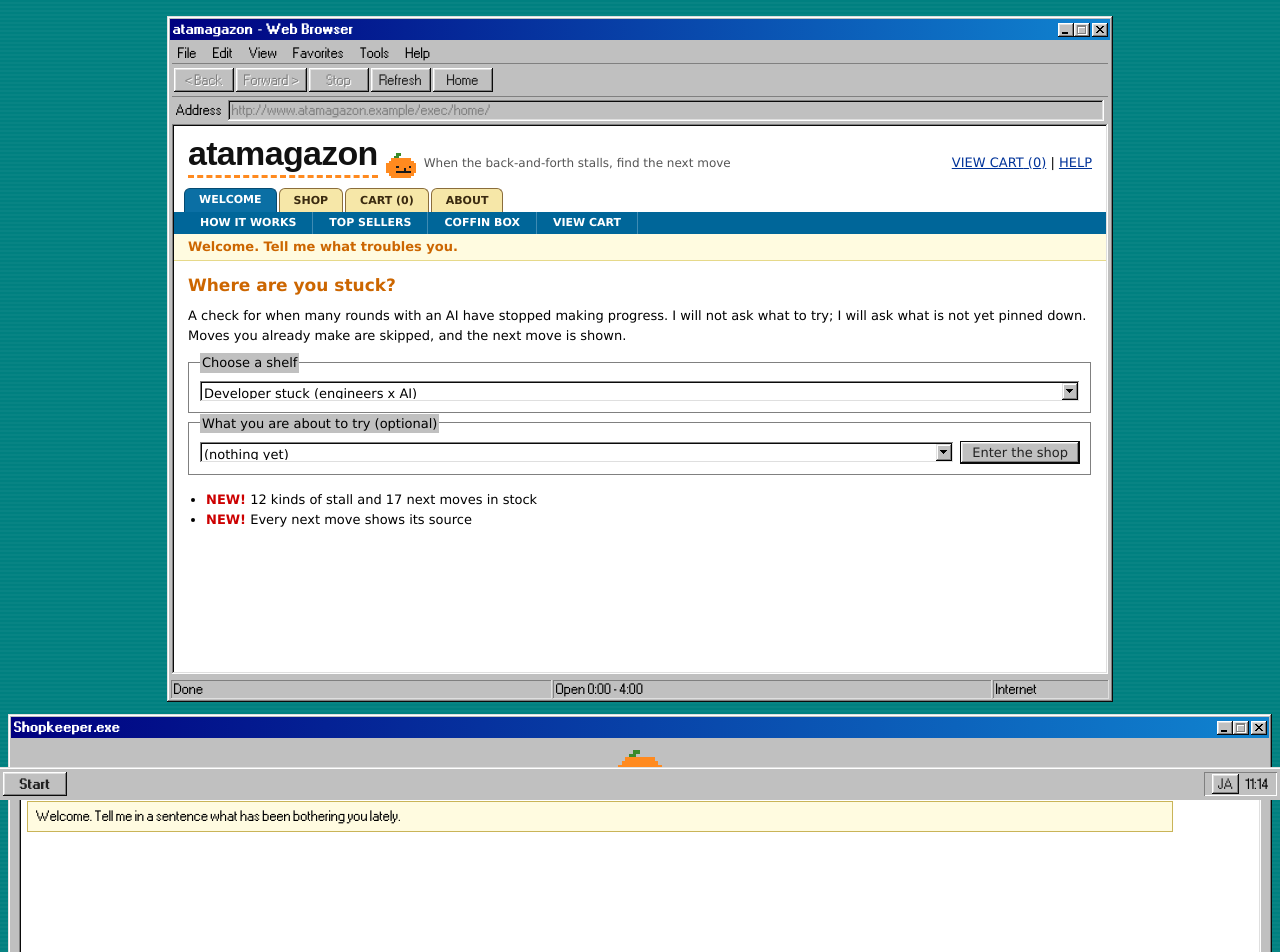
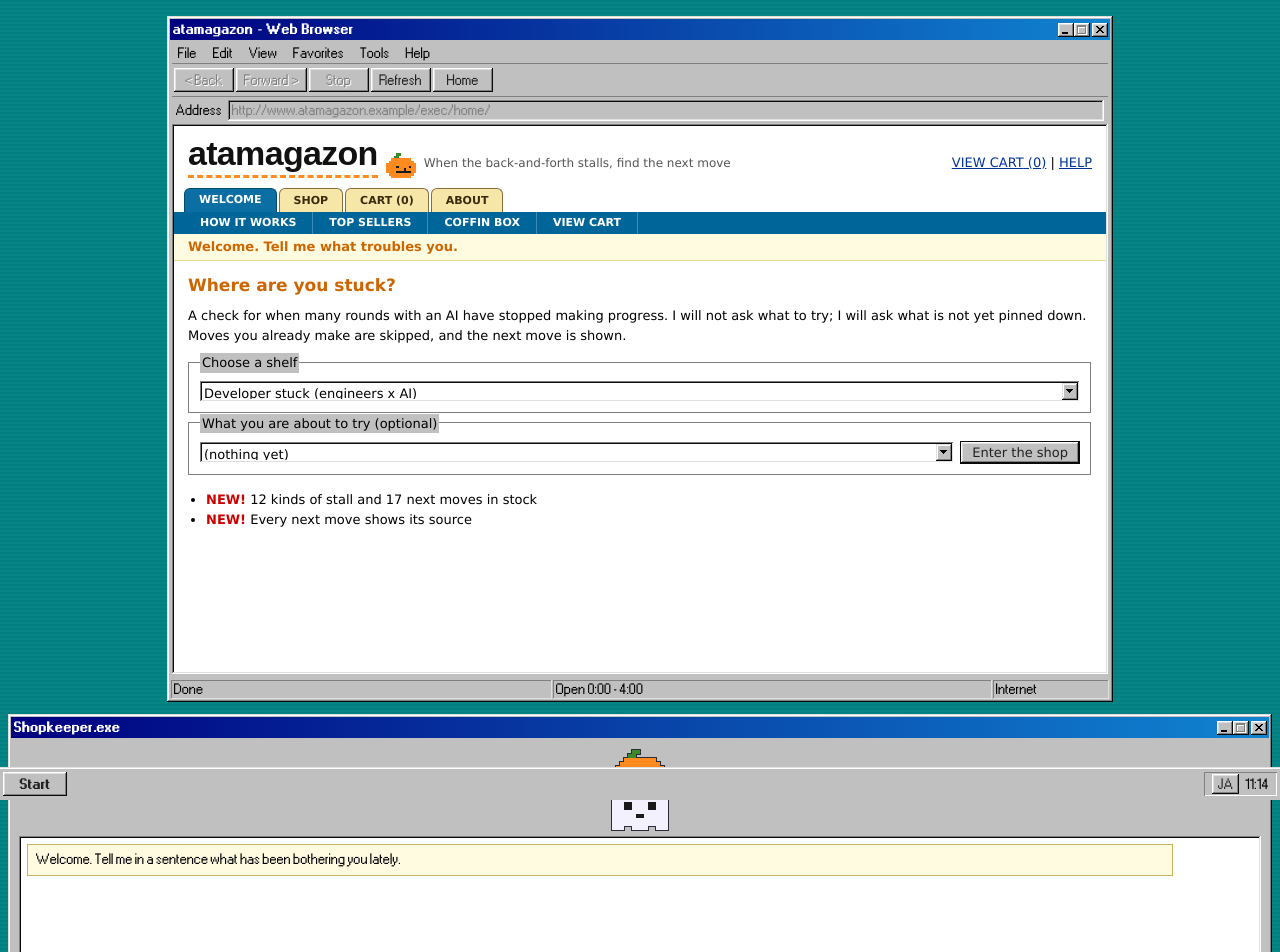
Before and after one commit to polusiti/atama-ga-amata, a Next.js app: page / in a window 1280 px wide. Shown: the top 952 px of the page. Built offline with nearby package versions, Linux system fonts and the light colour scheme.

Commit message:
Shopkeeper mascot: an original pixel ghost wearing the pumpkin; favicon built from the same rows

```diff
--- a/src/app/agent.tsx
+++ b/src/app/agent.tsx
@@ -2,7 +2,7 @@
 
 import { useEffect, useRef, useState } from "react";
 import type { Lang } from "@/core/types";
-import { Pumpkin } from "./parts";
+import { Mascot } from "./parts";
 
 export interface Line {
   from: "shop" | "you";
@@ -85,7 +85,7 @@ export function Agent(p: Props) {
       </div>
       <div className="window-body">
         <div className="agent-head">
-          <Pumpkin size={44} />
+          <Mascot size={80} />
         </div>
         <div className="agent-log sunken-panel" ref={logRef} role="log" aria-live="polite">
           {p.lines.map((l, i) => (
--- a/src/app/parts.tsx
+++ b/src/app/parts.tsx
@@ -15,6 +15,56 @@ const PUMPKIN = [
 ];
 const PIXEL_COLOR: Record<string, string> = { o: "#ff8a1f", k: "#1a1a1a", g: "#3a8a2a" };
 
+/**
+ * 16 x 20 pixel ghost wearing the pumpkin as a hat. w = body, o = pumpkin, k = black, g = stem.
+ * An original drawing of a ghost, a common Halloween figure. It is not the Kiro logo.
+ */
+const MASCOT = [
+  "......gg........",
+  ".....gg.........",
+  "....oooooooo....",
+  "...oooooooooo...",
+  "..oooooooooooo..",
+  "..oooooooooooo..",
+  "..oookooookooo..",
+  "..oooookkooooo..",
+  "...oooooooooo...",
+  "....oooooooo....",
+  "...wwwwwwwwww...",
+  "..wwwwwwwwwwww..",
+  ".wwwwwwwwwwwwww.",
+  ".wwwkkwwwwkkwww.",
+  ".wwwkkwwwwkkwww.",
+  ".wwwwwwwwwwwwww.",
+  ".wwwwwwkkwwwwww.",
+  ".wwwwwwwwwwwwww.",
+  ".wwwwwwwwwwwwww.",
+  ".www..wwww..www.",
+];
+const MASCOT_COLOR: Record<string, string> = { ...PIXEL_COLOR, w: "#f4f1ff" };
+export function Mascot({ size = 48 }: { size?: number }) {
+  return (
+    <svg
+      width={(size * 16) / 20}
+      height={size}
+      viewBox="0 0 16 20"
+      aria-hidden="true"
+      shapeRendering="crispEdges"
+      style={{
+        imageRendering: "pixelated",
+        // A thin dark outline, so the pale body does not dissolve into the grey window.
+        filter:
+          "drop-shadow(1px 0 0 #2b2b3a) drop-shadow(-1px 0 0 #2b2b3a) drop-shadow(0 1px 0 #2b2b3a) drop-shadow(0 -1px 0 #2b2b3a)",
+      }}
+    >
+      {MASCOT.flatMap((row, y) =>
+        [...row].map((c, x) =>
+          MASCOT_COLOR[c] ? <rect key={`${x}-${y}`} x={x} y={y} width="1" height="1" fill={MASCOT_COLOR[c]} /> : null,
+        ),
+      )}
+    </svg>
+  );
+}
 export function Pumpkin({ size = 48 }: { size?: number }) {
   return (
     <svg
```
Also changed, not shown: src/app/icon.svg.
